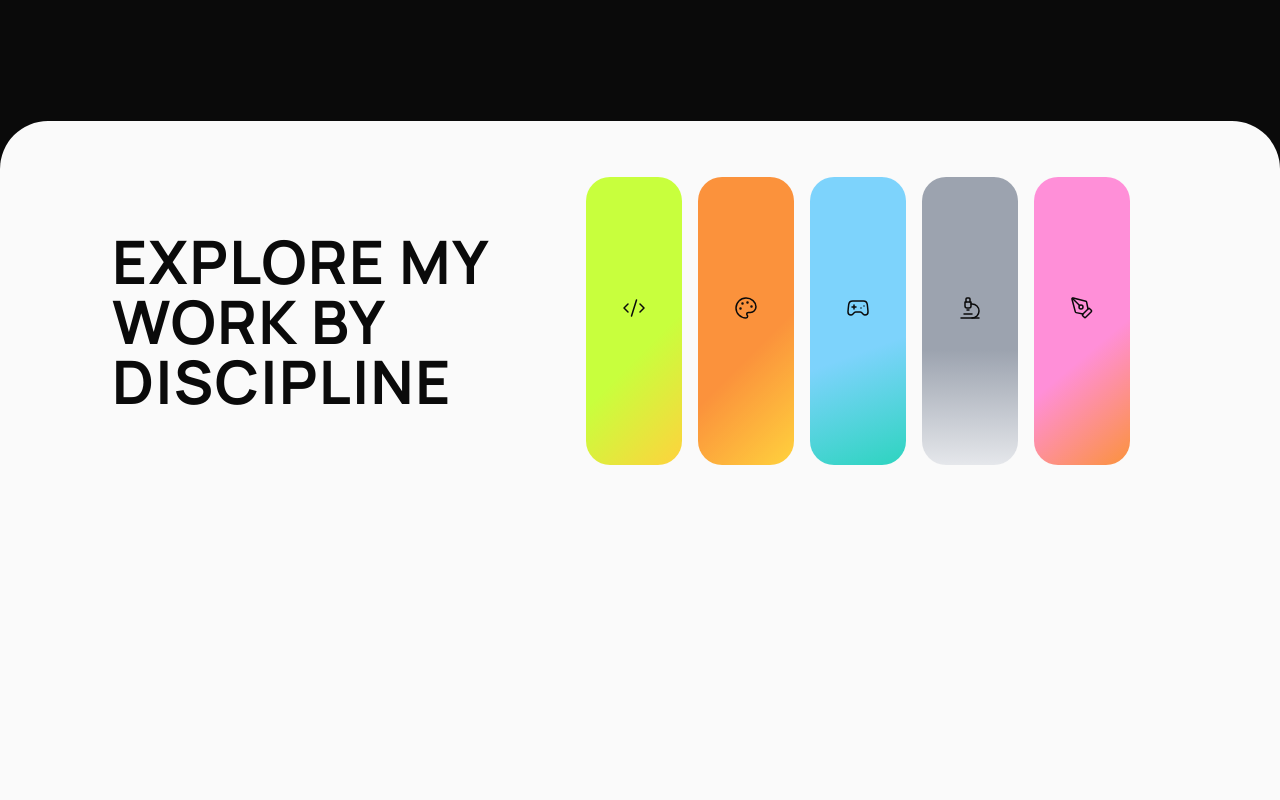
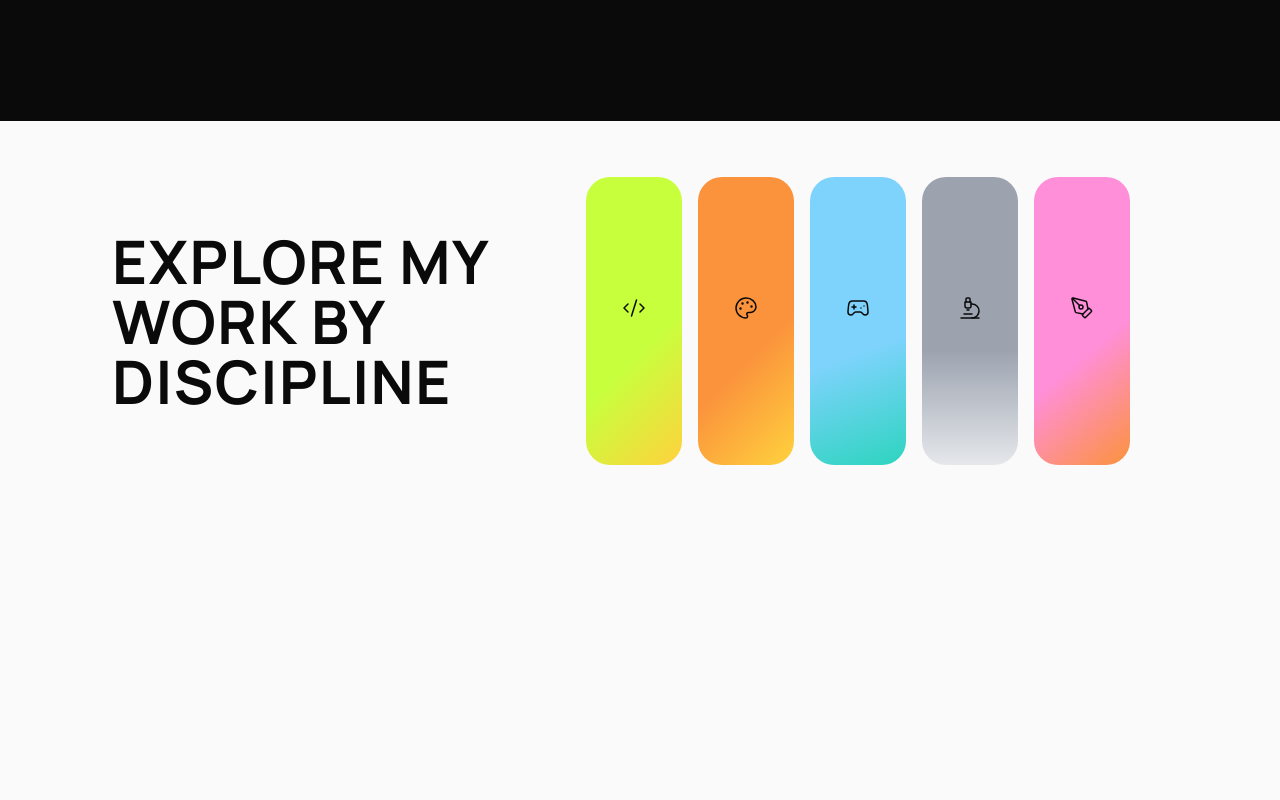
Before and after one commit to rileyb3/portfolio, a Next.js app: page / in a window 1280 px wide. Shown: the part 1020-1820 px from the top of the page. Built offline with nearby package versions, Linux system fonts and the light colour scheme.

Commit message:
Disciplines: sharp corners instead of rounded top

```diff
--- a/src/components/Disciplines.tsx
+++ b/src/components/Disciplines.tsx
@@ -78,7 +78,7 @@ export default function Disciplines() {
       // it. bg-paper — a one-off white card rising over the still-dark
       // Hero, rather than matching it — is a trial run per request; the
       // section below (Intro onward) stays on the normal dark theme.
-      className="relative z-20 -mt-[40vh] min-h-[85vh] scroll-mt-6 rounded-t-[3rem] bg-paper px-6 pb-16 pt-10 text-center sm:pl-12 sm:pr-24 sm:pt-14 lg:pl-20 lg:pr-40 xl:pl-28 xl:pr-56"
+      className="relative z-20 -mt-[40vh] min-h-[85vh] scroll-mt-6 bg-paper px-6 pb-16 pt-10 text-center sm:pl-12 sm:pr-24 sm:pt-14 lg:pl-20 lg:pr-40 xl:pl-28 xl:pr-56"
     >
       <div className="mx-auto w-full">
         {/* Heading + tile row share one flex row on larger screens — label
```
